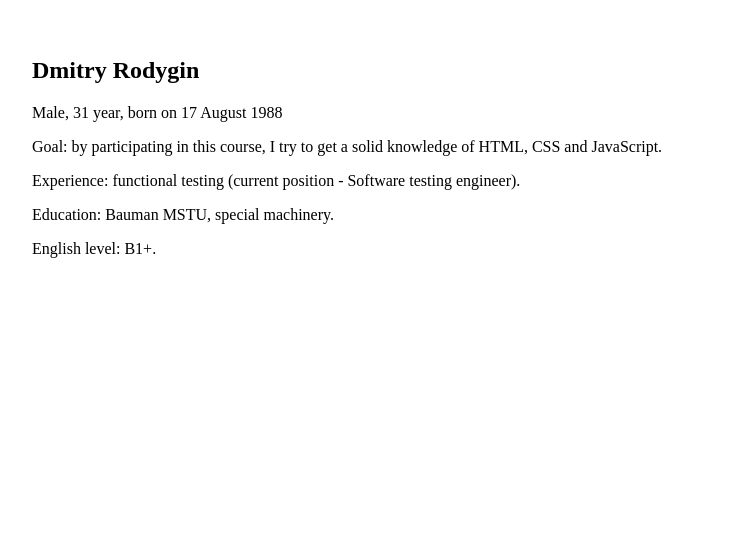
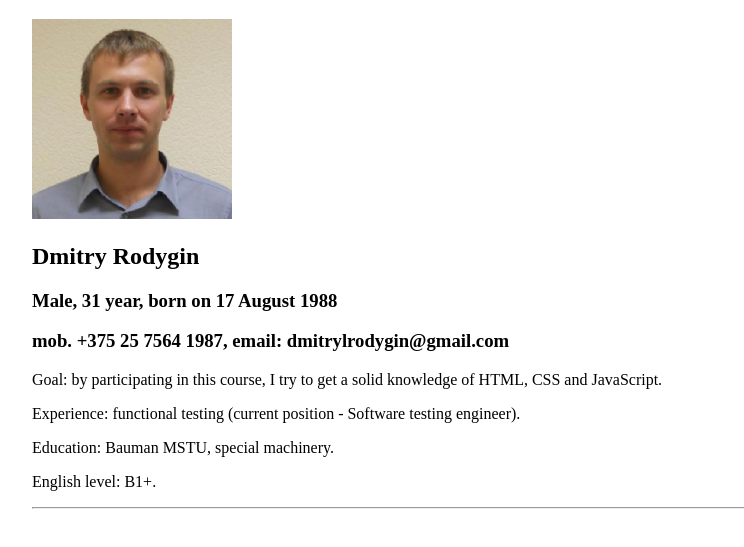
Before and after one commit to dmitry-lr/rsschool-cv, a plain HTML site: page index.html in a window 1280 px wide. Shown: the part 61-608 px from the top of the page, without its empty margins (96-840 px from the left). Drawn offline with Linux system fonts and the light colour scheme.

Commit message:
feat: add styles in html

```diff
--- a/index.css
+++ b/index.css
@@ -1,6 +1,12 @@
 .container {
     width: 1024px;
     margin: 0 auto;
+}
+figure {
+    margin-left: 0;
+}
+img {
+    width: 200px;
 }
 header {
     text-align:center;
--- a/index.html
+++ b/index.html
@@ -13,14 +13,22 @@
             <h1>Junior developer resume</h1>
         </header>
         <figure>
-            <img src=""/>
+            <img src="./photo.jpg" alt="photo">
         </figure>
         <name>
             <h2 class="fio">Dmitry Rodygin</h2>
         </name>
         <div class="info">
             <p class="age">
-                Male, 31 year, born on 17 August 1988
+                <h3>
+                    Male, 31 year, born on 17 August 1988
+                </h3>
+            </p>
+            <p class="contacts">
+                <h3>
+                     mob. +375 25 7564 1987, email: dmitrylrodygin@gmail.com
+                </h3>
+
             </p>
             <p class="goal">
                 Goal: by participating in this course, I try to get a solid knowledge of HTML, CSS and JavaScript.
@@ -34,6 +42,7 @@
             <p class="english">
                 English level: B1+.
             </p>
+            <hr>
         </div>
     </div>
 </body>
```
